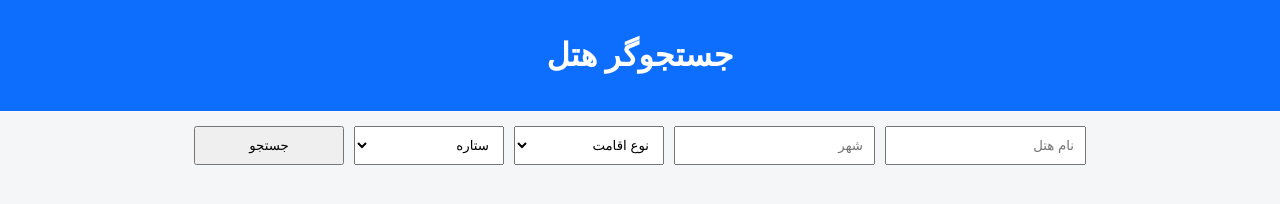
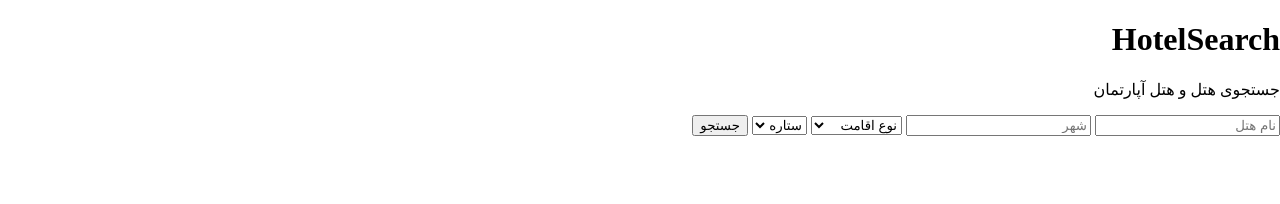
Before and after one commit to elya90090/HotelSearch-bita, a plain HTML site: page index.html in a window 1280 px wide. Drawn offline with Linux system fonts and the light colour scheme; a web font is replaced by a local one.

Commit message:
Update index.html

```diff
--- a/index.html
+++ b/index.html
@@ -1,39 +1,41 @@
 <!DOCTYPE html>
 <html lang="fa">
 <head>
-  <meta charset="UTF-8">
-  <title>جستجوگر هتل</title>
+  <meta charset="UTF-8" />
+  <title>HotelSearch</title>
+  <meta name="viewport" content="width=device-width, initial-scale=1.0">
+
   <link rel="stylesheet" href="style.css">
-  <link rel="stylesheet" href="theme.css">
-  <script defer src="script.js"></script>
 </head>
 <body>
 
-<header class="header">
-  <h1>جستجوگر هتل</h1>
+<header class="topbar">
+  <h1>HotelSearch</h1>
+  <p>جستجوی هتل و هتل آپارتمان</p>
 </header>
 
-<section class="search-box">
-  <input id="searchName" placeholder="نام هتل">
-  <input id="searchCity" placeholder="شهر">
+<section class="search-panel">
+  <input id="name" placeholder="نام هتل">
+  <input id="city" placeholder="شهر">
 
-  <select id="searchType">
+  <select id="type">
     <option value="">نوع اقامت</option>
-    <option value="hotel">هتل</option>
-    <option value="apartment">هتل آپارتمان</option>
+    <option value="هتل">هتل</option>
+    <option value="هتل آپارتمان">هتل آپارتمان</option>
   </select>
 
-  <select id="searchStars">
+  <select id="stars">
     <option value="">ستاره</option>
     <option value="5">5 ⭐</option>
     <option value="4">4 ⭐</option>
     <option value="3">3 ⭐</option>
   </select>
 
-  <button onclick="searchHotels()">جستجو</button>
+  <button onclick="search()">جستجو</button>
 </section>
 
-<section id="hotelList" class="hotel-list"></section>
+<section id="results" class="cards"></section>
 
+<script src="script.js"></script>
 </body>
 </html>
```
